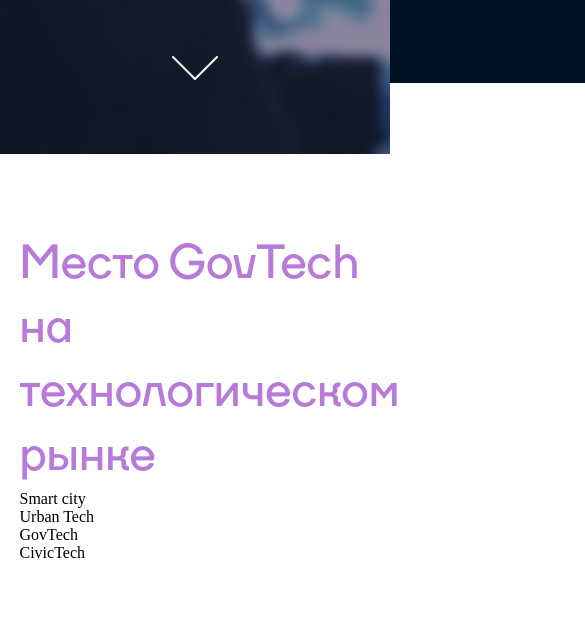
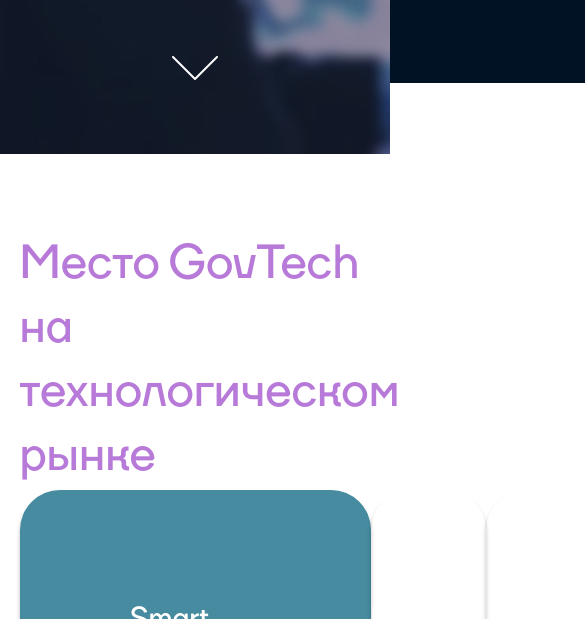
Before and after one commit to ortamfag/GovTech, a website: page index.html in a window 390 px wide. Shown: the part 761-1380 px from the top of the page, 585 px wide, since content can reach past the window. Drawn offline with Linux system fonts and the light colour scheme.

Commit message:
UPD: place mobile

```diff
--- a/src/sass/components/_place.sass
+++ b/src/sass/components/_place.sass
@@ -160,9 +160,20 @@
         display: none
 
     .place__inner-mobile
-        display: block
+        display: grid
+        grid-template-columns: 100% 33% 33% 33%
 
         &-item
+            border-radius: 40px
+            box-shadow: 0px 4px 4px rgba(0, 0, 0, 0.25)
+            display: flex
+            justify-content: center
+            align-items: center
 
-            &:nth-child
-                width: 100%
+            @include bold
+            font-size: 30px
+            color: $white
+
+            &:nth-child(1)
+                padding: 110px
+                background-color:#468B9F
```
Also changed, not shown: src/css/style.min.css.
